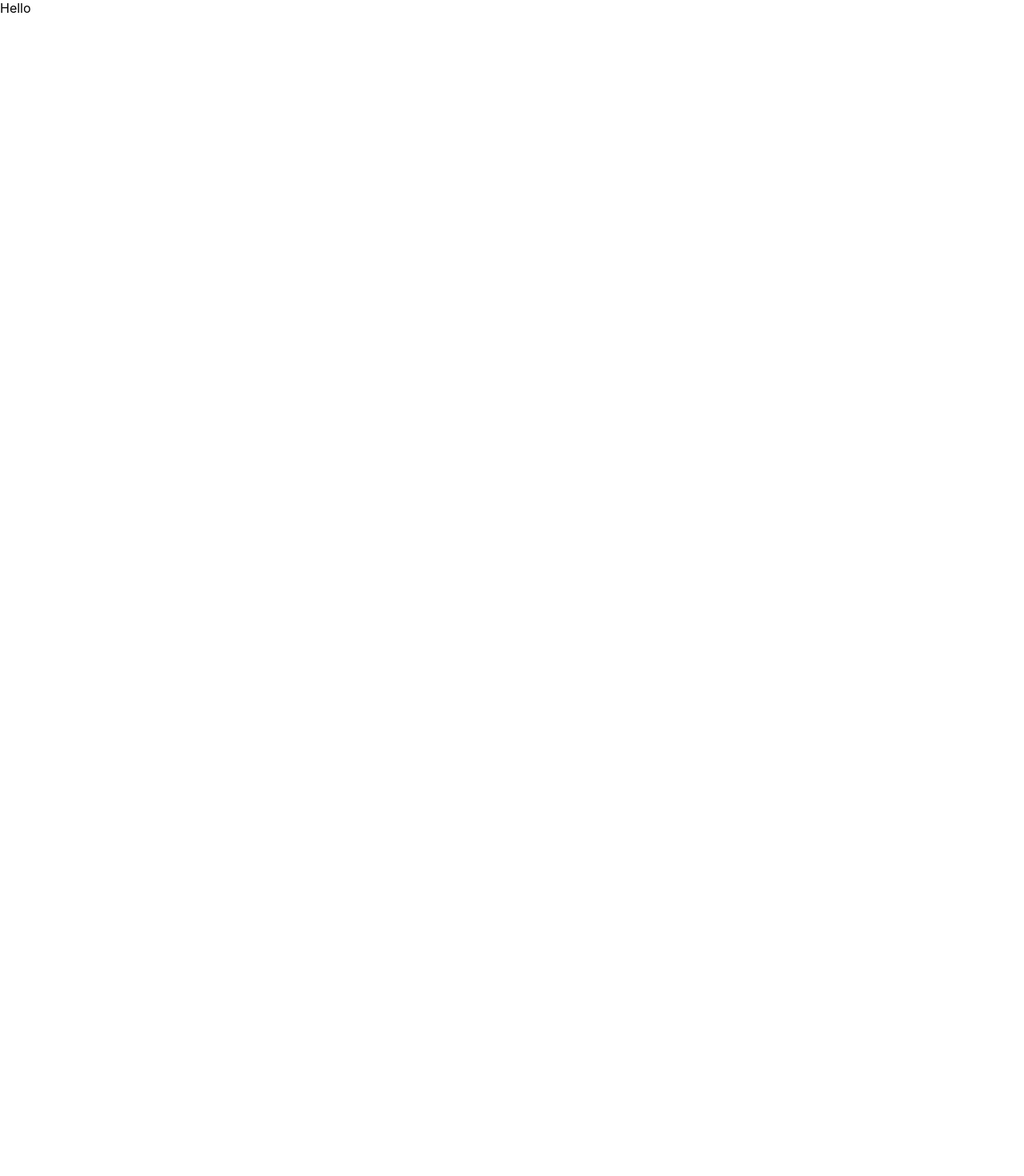
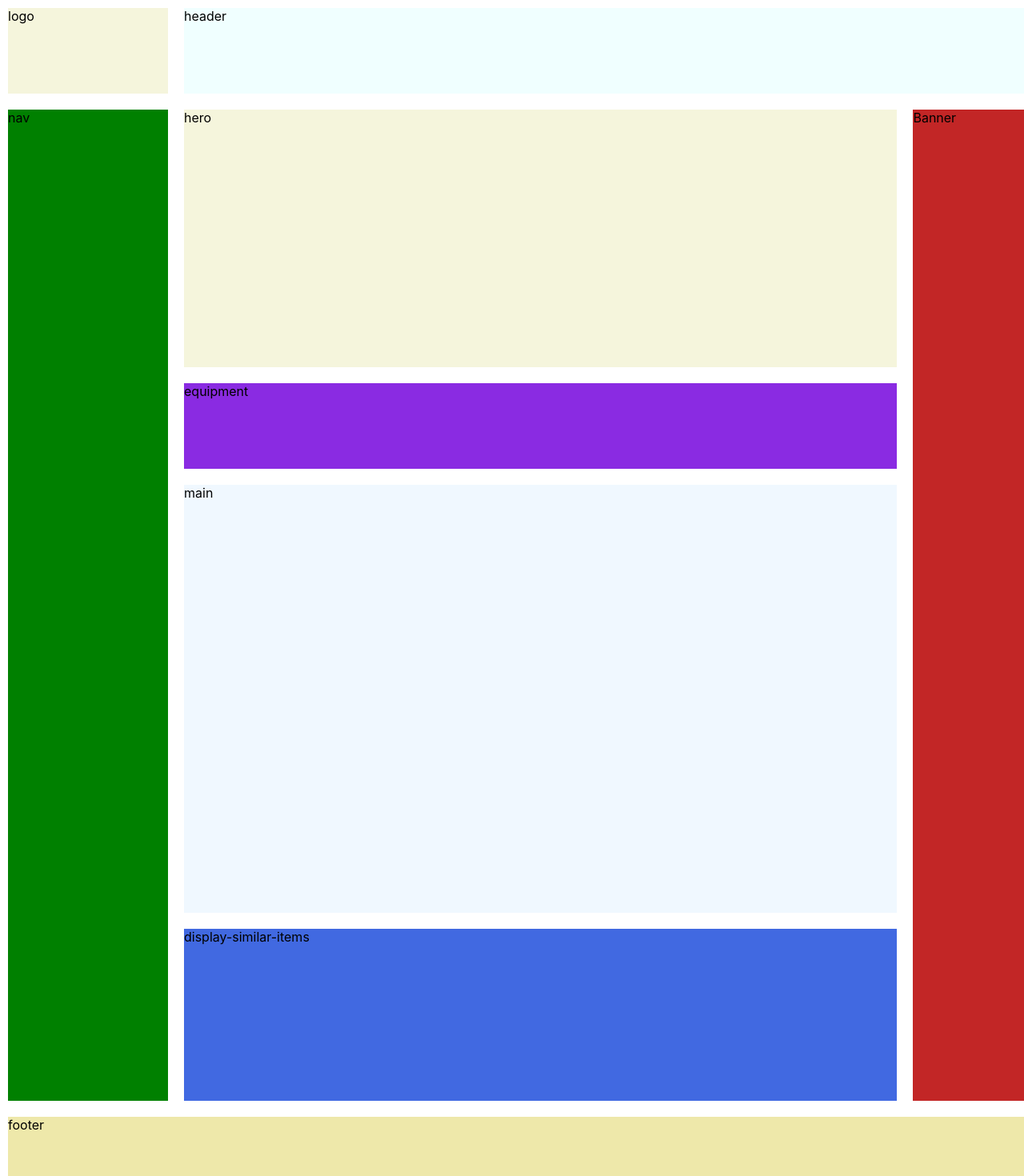
Before and after one commit to lcmalloy/E7, a React (Create React App) app in the folder e7-inventory-app/: page / in a window 1280 px wide. Shown: the top 1470 px of the page at 80% size. Before the commit the page ends 800 px from the top, so only its background shows below. Built offline with nearby package versions, Linux system fonts and the light colour scheme.

Commit message:
added basic grid layout for mobile and desktop setup

```diff
--- a/e7-inventory-app/src/App.css
+++ b/e7-inventory-app/src/App.css
@@ -0,0 +1,147 @@
+
+
+@media (min-width:320px)  { /* smartphones, iPhone, portrait 480x320 phones */ }
+@media (min-width:481px)  { /* portrait e-readers (Nook/Kindle), smaller tablets @ 600 or @ 640 wide. */ }
+@media (min-width:641px)  { /* portrait tablets, portrait iPad, landscape e-readers, landscape 800x480 or 854x480 phones */ }
+@media (min-width:961px)  { /* tablet, landscape iPad, lo-res laptops ands desktops */ }
+@media (min-width:1025px) { /* big landscape tablets, laptops, and desktops */ }
+@media (min-width:1281px) { /* hi-res laptops and desktops */ }
+
+@media (grid: 0) {
+
+  /* MOBILE GRID LAYOUT */
+
+  @media (min-width:20em) {
+    .container {
+      display: grid;
+      height: 200vh;
+      width: 100vw;
+      margin: 10px 10px 10px 10px;
+      grid-template: 1fr 3fr 1fr 5fr 2fr 2fr / 1fr 6fr;
+      gap: 20px;
+      grid-template-areas:
+        "logo header"
+        "hero hero"
+        "equipment-selector equipment-selector"
+        "main main"
+        "similar-item similar-item"
+        "footer footer"
+      ;
+    }
+
+    .logo {
+      background-color:beige;
+      grid-area: logo;
+      min-width: 9em;
+    }
+
+    .header {
+      background-color:azure;
+      grid-area: header;
+    }
+
+    .nav {
+      display: none;
+    }
+
+    .hero {
+      background-color:beige;
+      grid-area: hero;
+    }
+
+    .equipment-selector {
+      background-color:blueviolet;
+      grid-area: equipment-selector;
+    }
+
+    .main {
+      background-color:aliceblue;
+      grid-area: main;
+    }
+
+    .similar-item {
+      background-color:royalblue;
+      grid-area: similar-item;
+    }
+
+    .banner {
+      display:none;
+    }
+
+
+    .footer {
+      background-color:palegoldenrod;
+      grid-area: footer;
+    }
+  }
+
+  /* DESKTOP GRID LAYOUT */
+
+  @media (min-width: 80em) {
+    .container {
+      display: grid;
+      height: 200vh;
+      width: 100vw;
+      margin: 10px 10px 10px 10px;
+      grid-template: 1fr 3fr 1fr 5fr 2fr 2fr / 1fr 6fr 1fr;
+      gap: 20px;
+      grid-template-areas:
+        "logo header header"
+        "nav hero banner"
+        "nav equipment-selector banner"
+        "nav main banner"
+        "nav similar-item banner"
+        "footer footer footer"
+      ;
+    }
+
+    .logo {
+      background-color:beige;
+      grid-area: logo;
+    }
+
+    .header {
+      background-color:azure;
+      grid-area: header;
+    }
+
+    .nav {
+      background-color:green;
+      min-width: 200px;
+      grid-area: nav;
+      display: block;
+    }
+
+    .hero {
+      background-color:beige;
+      grid-area: hero;
+    }
+
+    .equipment-selector {
+      background-color:blueviolet;
+      grid-area: equipment-selector;
+    }
+
+    .main {
+      background-color:aliceblue;
+      grid-area: main;
+    }
+
+    .similar-item {
+      background-color:royalblue;
+      grid-area: similar-item;
+    }
+
+    .banner {
+      background-color:rgb(194, 38, 38);
+      grid-area: banner;
+      display: block;
+    }
+
+
+    .footer {
+      background-color:palegoldenrod;
+      grid-area: footer;
+    }
+  }
+}
--- a/e7-inventory-app/src/App.js
+++ b/e7-inventory-app/src/App.js
@@ -4,7 +4,15 @@ function App() {
 
   return (
     <div className="container">
-      Hello
+      <div className="logo">logo</div>
+      <div className="header">header</div>
+      <div className="nav">nav</div>
+      <div className="hero">hero</div>
+      <div className="equipment-selector">equipment</div>
+      <div className="main">main</div>
+      <div className="similar-item">display-similar-items</div>
+      <div className="banner">Banner</div>
+      <div className="footer">footer</div>
     </div>
   );
 }
```
